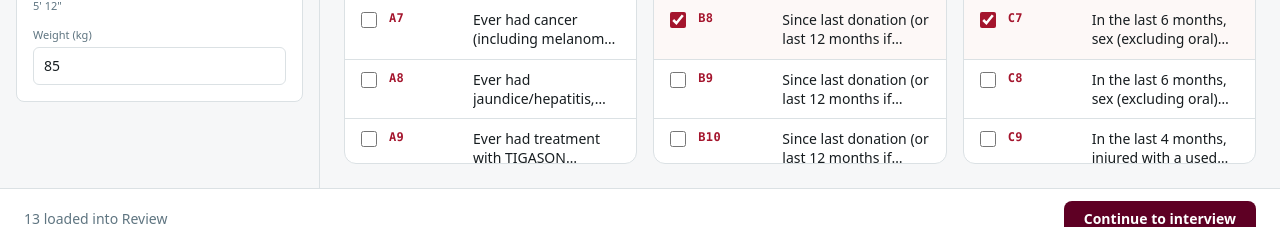
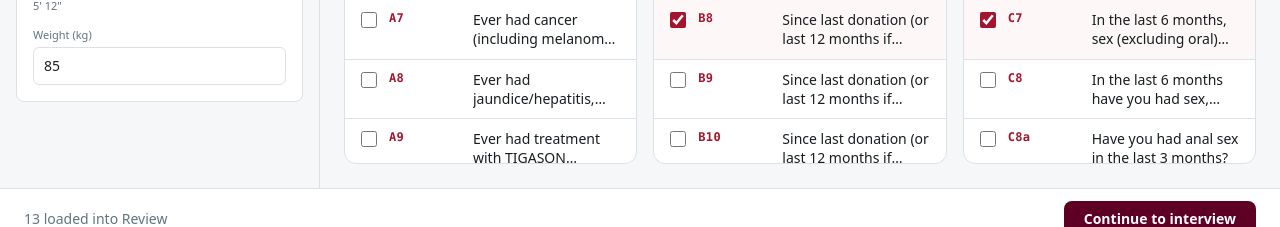
Before and after one commit to cthompson248/elias, a Next.js app: page /interview in a window 1280 px wide. Shown: the part 551-778 px from the top of the page. Built offline with nearby package versions, Linux system fonts and the light colour scheme.

Commit message:
deferral code

```diff
--- a/src/app/interview/GuidancePanel.tsx
+++ b/src/app/interview/GuidancePanel.tsx
@@ -1,5 +1,6 @@
 "use client";
 
+import { useState } from "react";
 import type { AggregatedInterviewGuidance } from "./interview-guidance";
 import type { ReferenceGuidanceItem } from "./data";
 
@@ -124,25 +125,7 @@ export function GuidancePanel({
           <ul className="flex flex-col gap-3">
             {resolvedContributions.map((item) => (
               <li key={item.questionId}>
-                <article className="rounded-xl border border-[var(--clinical-outline)] bg-white p-4 shadow-sm">
-                  <p className="text-[11px] font-semibold uppercase tracking-wider text-[var(--clinical-primary)]">
-                    {item.questionCode}
-                  </p>
-                  <p className="mt-2 text-sm leading-relaxed text-[var(--clinical-on-surface)]">
-                    {item.reasoning}
-                  </p>
-                  {item.deferralNote && item.status === "complete" && (
-                    <p className="mt-3 rounded-lg border border-[var(--clinical-warning-subtle-border)] bg-[var(--clinical-warning-subtle)] px-3 py-2 text-xs font-medium leading-snug text-[var(--clinical-warning)]">
-                      {item.deferralNote}
-                    </p>
-                  )}
-                  {item.reference && (
-                    <span className="mt-3 inline-flex items-center gap-1.5 rounded-md border border-[var(--clinical-secondary)] px-2.5 py-1 text-xs font-medium text-[var(--clinical-secondary)] transition-colors hover:bg-[var(--clinical-secondary)] hover:text-white cursor-pointer">
-                      <ExternalLinkIcon className="h-3.5 w-3.5 shrink-0" />
-                      {item.reference}
-                    </span>
-                  )}
-                </article>
+                <ContributionCard item={item} />
               </li>
             ))}
           </ul>
@@ -150,6 +133,142 @@ export function GuidancePanel({
       )}
 
     </>
+  );
+}
+
+function CopyChip({ code }: { code: string }) {
+  const [copied, setCopied] = useState(false);
+
+  function handleCopy() {
+    navigator.clipboard.writeText(code).then(() => {
+      setCopied(true);
+      setTimeout(() => setCopied(false), 2000);
+    });
+  }
+
+  return (
+    <button
+      type="button"
+      onClick={handleCopy}
+      title={copied ? "Copied!" : `Copy ${code} to clipboard`}
+      className={`inline-flex items-center gap-1.5 rounded-md border px-2.5 py-1 text-xs font-bold tabular-nums transition-all duration-150 ${
+        copied
+          ? "border-[#c9e1bd] bg-[#f3faef] text-[var(--clinical-success)]"
+          : "border-[var(--clinical-outline)] bg-white text-[var(--clinical-on-surface)] hover:border-[var(--clinical-primary)] hover:bg-[var(--clinical-primary-container)] hover:text-[var(--clinical-primary)]"
+      }`}
+    >
+      {copied ? (
+        <>
+          <CheckIcon className="h-3.5 w-3.5 shrink-0" />
+          <span>Deferral: <span className="font-bold">{code}</span></span>
+          <span className="text-[var(--clinical-success)]">Copied</span>
+        </>
+      ) : (
+        <>
+          <span>Deferral: <span className="font-bold">{code}</span></span>
+          <ClipboardIcon className="h-3.5 w-3.5 shrink-0 opacity-60" />
+        </>
+      )}
+    </button>
+  );
+}
+
+function ContributionCard({ item }: { item: AggregatedInterviewGuidance["contributions"][number] }) {
+  const actionPalette: Record<string, { wrap: string; label: string; text: string }> = {
+    restricted: {
+      wrap: "bg-[var(--clinical-warning-subtle)] border-[var(--clinical-warning-subtle-border)]",
+      label: "text-[var(--clinical-warning)]",
+      text: "text-[var(--clinical-on-surface)]",
+    },
+    defer: {
+      wrap: "bg-[var(--clinical-primary-container)] border-[var(--clinical-primary-subtle-border)]",
+      label: "text-[var(--clinical-primary)]",
+      text: "text-[var(--clinical-on-surface)]",
+    },
+    review: {
+      wrap: "bg-amber-50 border-amber-200",
+      label: "text-amber-700",
+      text: "text-[var(--clinical-on-surface)]",
+    },
+    clear: {
+      wrap: "bg-[#f3faef] border-[#c9e1bd]",
+      label: "text-[var(--clinical-success)]",
+      text: "text-[var(--clinical-on-surface)]",
+    },
+    pending: {
+      wrap: "bg-[var(--clinical-surface-insights)] border-[var(--clinical-outline)]",
+      label: "text-[var(--clinical-on-surface-variant)]",
+      text: "text-[var(--clinical-on-surface-variant)]",
+    },
+  };
+
+  const severity = item.severity in actionPalette ? item.severity : "clear";
+  const palette = actionPalette[severity];
+  const showAction = item.action && item.status !== "incomplete";
+
+  return (
+    <article className="overflow-hidden rounded-xl border border-[var(--clinical-outline)] bg-white shadow-sm">
+      {/* Header row */}
+      <div className="flex items-center gap-2 border-b border-[var(--clinical-outline)] px-4 py-2.5">
+        <span className="text-[11px] font-semibold uppercase tracking-wider text-[var(--clinical-primary)]">
+          {item.questionCode}
+        </span>
+        <SeverityPill severity={item.severity} />
+        {item.deferralCode && (
+          <span className="ml-auto">
+            <CopyChip code={item.deferralCode} />
+          </span>
+        )}
+      </div>
+
+      {/* Action block — leads the card */}
+      {showAction && (
+        <div className={`border-b border-[var(--clinical-outline)] px-4 py-3 ${palette.wrap}`}>
+          <p className={`text-[10px] font-bold uppercase tracking-widest ${palette.label}`}>
+            Action
+          </p>
+          <p className={`mt-1 text-sm font-medium leading-snug ${palette.text}`}>
+            {item.action}
+          </p>
+        </div>
+      )}
+
+      {/* Reasoning */}
+      <div className="px-4 py-3">
+        <p className="text-[10px] font-bold uppercase tracking-widest text-[var(--clinical-on-surface-variant)]">
+          Why
+        </p>
+        <p className="mt-1 text-sm leading-relaxed text-[var(--clinical-on-surface-variant)]">
+          {item.reasoning}
+        </p>
+      </div>
+
+      {/* Reference link */}
+      {item.reference && (
+        <div className="border-t border-[var(--clinical-outline)] px-4 py-2.5">
+          <span className="inline-flex items-center gap-1.5 text-xs font-medium text-[var(--clinical-secondary)] cursor-pointer hover:underline">
+            <ExternalLinkIcon className="h-3.5 w-3.5 shrink-0" />
+            {item.reference}
+          </span>
+        </div>
+      )}
+    </article>
+  );
+}
+
+function SeverityPill({ severity }: { severity: string }) {
+  const map: Record<string, { label: string; className: string }> = {
+    restricted: { label: "Restricted", className: "bg-[var(--clinical-warning-subtle)] text-[var(--clinical-warning)] border-[var(--clinical-warning-subtle-border)]" },
+    defer: { label: "Defer", className: "bg-[var(--clinical-primary-container)] text-[var(--clinical-primary)] border-[var(--clinical-primary-subtle-border)]" },
+    review: { label: "Review needed", className: "bg-amber-50 text-amber-700 border-amber-200" },
+    clear: { label: "Clear", className: "bg-[#f3faef] text-[var(--clinical-success)] border-[#c9e1bd]" },
+    pending: { label: "Pending", className: "bg-[var(--clinical-surface-insights)] text-[var(--clinical-on-surface-variant)] border-[var(--clinical-outline)]" },
+  };
+  const entry = map[severity] ?? map.pending;
+  return (
+    <span className={`rounded-full border px-2 py-0.5 text-[10px] font-semibold ${entry.className}`}>
+      {entry.label}
+    </span>
   );
 }
 
@@ -192,17 +311,27 @@ function StatusBadge({
 
 function ExternalLinkIcon({ className }: { className?: string }) {
   return (
-    <svg
-      className={className}
-      viewBox="0 0 24 24"
-      fill="none"
-      stroke="currentColor"
-      strokeWidth="2"
-      aria-hidden
-    >
+    <svg className={className} viewBox="0 0 24 24" fill="none" stroke="currentColor" strokeWidth="2" aria-hidden>
       <path d="M18 13v6a2 2 0 0 1-2 2H5a2 2 0 0 1-2-2V8a2 2 0 0 1 2-2h6" />
       <polyline points="15 3 21 3 21 9" />
       <line x1="10" y1="14" x2="21" y2="3" />
     </svg>
   );
 }
+
+function ClipboardIcon({ className }: { className?: string }) {
+  return (
+    <svg className={className} viewBox="0 0 24 24" fill="none" stroke="currentColor" strokeWidth="2" aria-hidden>
+      <rect x="9" y="2" width="6" height="4" rx="1" />
+      <path d="M9 2H6a2 2 0 0 0-2 2v16a2 2 0 0 0 2 2h12a2 2 0 0 0 2-2V4a2 2 0 0 0-2-2h-3" />
+    </svg>
+  );
+}
+
+function CheckIcon({ className }: { className?: string }) {
+  return (
+    <svg className={className} viewBox="0 0 24 24" fill="none" stroke="currentColor" strokeWidth="2.5" aria-hidden>
+      <polyline points="20 6 9 17 4 12" />
+    </svg>
+  );
+}
--- a/src/app/interview/lifeblood-flows.ts
+++ b/src/app/interview/lifeblood-flows.ts
@@ -387,7 +387,7 @@ export const lifebloodScreeningFlows: Record<string, ScreeningQuestionFlow> = {
     section: "SECTION C",
     questionNumber: "C8",
     question:
-      "In the last 6 months, sex (excluding oral) with more than one person?",
+      "In the last 6 months have you had sex, excluding oral sex, with more than one person?",
     donorResponse: "yes",
     c8MultiplePartnersGuidance: true,
     flagReason:
--- a/src/app/interview/lifeblood-questions.ts
+++ b/src/app/interview/lifeblood-questions.ts
@@ -276,7 +276,7 @@ export const lifebloodQuestionBank: QuestionBankEntry[] = [
   entry(
     "C8",
     C,
-    "In the last 6 months, sex (excluding oral) with more than one person?",
+    "In the last 6 months have you had sex, excluding oral sex, with more than one person?",
     "no",
     "pending",
     "c8"
--- a/src/app/interview/page.tsx
+++ b/src/app/interview/page.tsx
@@ -1,7 +1,8 @@
 "use client";
 
 import { useRouter } from "next/navigation";
-import { useMemo, useState } from "react";
+import { Fragment, useMemo, useState } from "react";
+import { screeningFlows } from "./data";
 import { DonorProfilePanel } from "./DonorProfilePanel";
 import { InterviewHeader } from "./InterviewHeader";
 import {
@@ -10,8 +11,11 @@ import {
   type QuestionBankEntry,
 } from "./question-bank";
 import {
+  C8_QUESTION_ID,
   getTabletYesIds,
+  loadC8aSelected,
   loadInterviewSelection,
+  saveC8aSelected,
   saveInterviewSelection,
 } from "./session";
 
@@ -28,6 +32,8 @@ export default function InterviewSelectionPage() {
     return new Set(getTabletYesIds());
   });
   const [search, setSearch] = useState("");
+  const [c8aSelected, setC8aSelected] = useState(() => loadC8aSelected());
+  const c8aQuestion = screeningFlows.c8.followUps[0].question;
 
   const filteredGroups = useMemo(() => {
     const query = search.trim().toLowerCase();
@@ -64,12 +70,22 @@ export default function InterviewSelectionPage() {
     });
   }
 
+  function toggleC8a() {
+    setC8aSelected((prev) => {
+      const next = !prev;
+      saveC8aSelected(next);
+      return next;
+    });
+  }
+
   function selectAllTabletYes() {
     setSelectedIds(new Set(getTabletYesIds()));
   }
 
   function clearSelection() {
     setSelectedIds(new Set());
+    setC8aSelected(false);
+    saveC8aSelected(false);
   }
 
   function selectVisible() {
@@ -85,6 +101,7 @@ export default function InterviewSelectionPage() {
   function continueToReview() {
     if (selectedIds.size === 0) return;
     saveInterviewSelection(Array.from(selectedIds));
+    saveC8aSelected(c8aSelected);
     router.push("/interview/review");
   }
 
@@ -141,12 +158,20 @@ export default function InterviewSelectionPage() {
                       </h2>
                       <ul className="lg:min-h-0 lg:flex-1 lg:overflow-y-auto">
                         {group.questions.map((q) => (
-                          <SelectionRow
-                            key={q.id}
-                            question={q}
-                            selected={selectedIds.has(q.id)}
-                            onToggle={() => toggle(q.id)}
-                          />
+                          <Fragment key={q.id}>
+                            <SelectionRow
+                              question={q}
+                              selected={selectedIds.has(q.id)}
+                              onToggle={() => toggle(q.id)}
+                            />
+                            {q.id === C8_QUESTION_ID && (
+                              <C8aSelectionRow
+                                question={c8aQuestion}
+                                selected={c8aSelected}
+                                onToggle={toggleC8a}
+                              />
+                            )}
+                          </Fragment>
                         ))}
                       </ul>
                     </section>
@@ -191,6 +216,42 @@ function balanceGroupsIntoColumns<
   }
 
   return columns;
+}
+
+function C8aSelectionRow({
+  question,
+  selected,
+  onToggle,
+}: {
+  question: string;
+  selected: boolean;
+  onToggle: () => void;
+}) {
+  return (
+    <li className="border-b border-[var(--clinical-outline)] last:border-b-0">
+      <label
+        className={`flex cursor-pointer items-start gap-3 px-4 py-2.5 transition-colors hover:bg-[var(--clinical-surface)] ${
+          selected ? "bg-[var(--clinical-primary-container)]/60" : ""
+        }`}
+      >
+        <input
+          type="checkbox"
+          checked={selected}
+          onChange={onToggle}
+          className="mt-0.5 h-4 w-4 shrink-0 rounded accent-[var(--clinical-primary)]"
+        />
+        <span className="w-[4.5rem] shrink-0 font-mono text-xs font-bold tracking-wide text-[var(--clinical-primary)]">
+          C8a
+        </span>
+        <span
+          className="line-clamp-2 min-w-0 flex-1 text-sm font-medium leading-snug text-[var(--clinical-on-surface)]"
+          title={question}
+        >
+          {question}
+        </span>
+      </label>
+    </li>
+  );
 }
 
 function SelectionRow({
--- a/src/app/interview/review/page.tsx
+++ b/src/app/interview/review/page.tsx
@@ -46,6 +46,7 @@ import {
 import {
   getAllInterviewQuestions,
   getSessionReviewQueueIds,
+  initialC8FollowUpAnswers,
 } from "../session";
 import { resolveInterviewEscalation, type EscalationLevel } from "../escalation";
 import { InterviewHeader } from "../InterviewHeader";
@@ -82,7 +83,7 @@ export default function InterviewReviewPage() {
   );
   const [followUpAnswers, setFollowUpAnswers] = useState<
     Record<string, Record<string, FollowUpAnswer>>
-  >({});
+  >(() => initialC8FollowUpAnswers());
   const [notesByQuestion, setNotesByQuestion] = useState<Record<string, string>>(
     {}
   );
@@ -181,7 +182,7 @@ export default function InterviewReviewPage() {
   const activeFollowUpCompleteVariant = activeContribution
     ? getFollowUpCompleteVariant(activeContribution)
     : "complete";
-  const activeFollowUpDeferralNote = activeContribution?.deferralNote ?? undefined;
+  const activeFollowUpDeferralNote = activeContribution?.action ?? undefined;
 
   let effectiveEscalation: EscalationLevel = activeQuestion
     ? resolveInterviewEscalation(
--- a/src/app/interview/session.ts
+++ b/src/app/interview/session.ts
@@ -6,6 +6,9 @@ import {
 import type { InterviewQuestion } from "./data";
 
 const SELECTION_KEY = "elias-interview-selection";
+const C8A_SELECTED_KEY = "elias-interview-c8a-selected";
+
+export const C8_QUESTION_ID = "c8";
 
 export function saveInterviewSelection(questionIds: string[]) {
   if (typeof window === "undefined") return;
@@ -61,3 +64,26 @@ export function getTabletYesIds(): string[] {
     .filter((q) => q.tabletResponse === "yes")
     .map((q) => q.id);
 }
+
+export function saveC8aSelected(selected: boolean) {
+  if (typeof window === "undefined") return;
+  sessionStorage.setItem(C8A_SELECTED_KEY, selected ? "1" : "0");
+}
+
+export function loadC8aSelected(): boolean {
+  if (typeof window === "undefined") return false;
+  return sessionStorage.getItem(C8A_SELECTED_KEY) === "1";
+}
+
+/** Prefill C8a follow-up as Yes when the nurse ticked C8a on the profile screen. */
+export function initialC8FollowUpAnswers(): Record<
+  string,
+  Record<string, { pillId: string; custom: string }>
+> {
+  if (!loadC8aSelected()) return {};
+  return {
+    c8: {
+      c8a: { pillId: "yes", custom: "" },
+    },
+  };
+}
```
Also changed, not shown: src/app/interview/interview-guidance.ts (+16 -7 lines).
